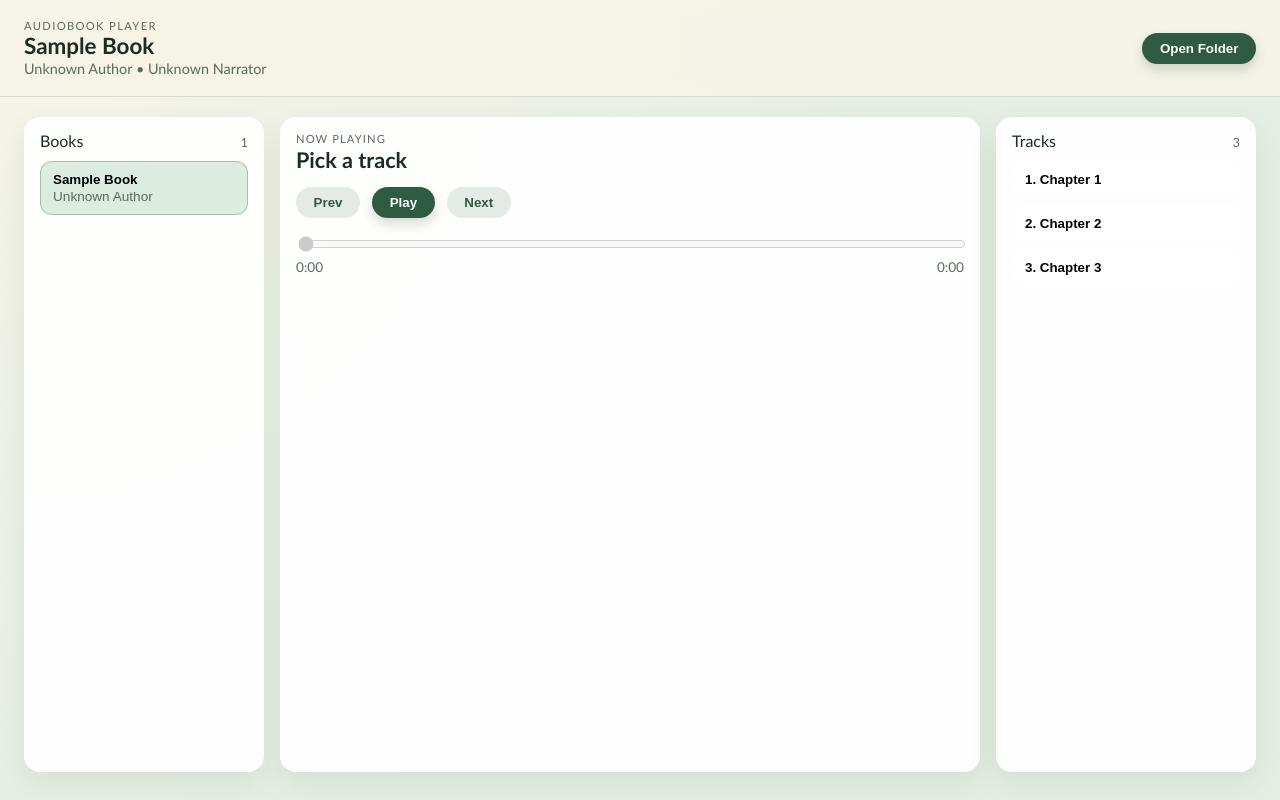
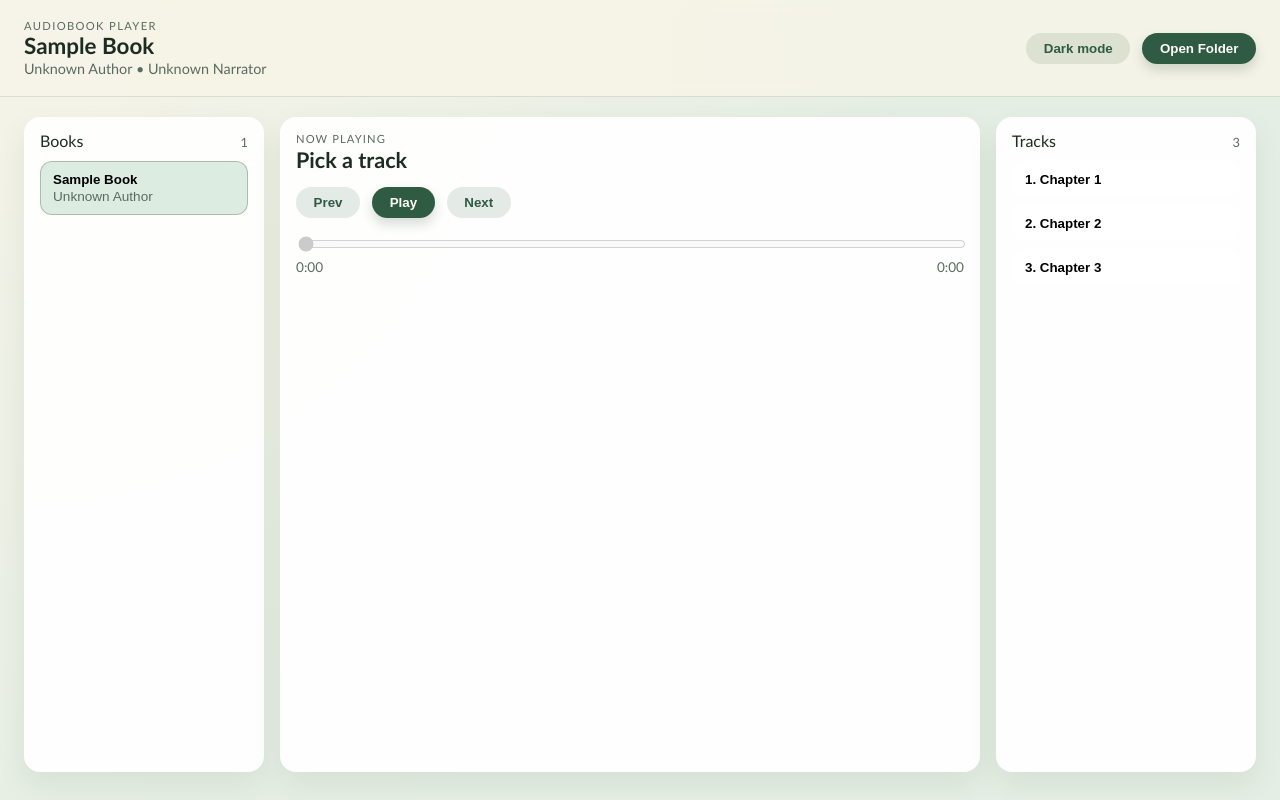
Before and after one commit to tukaram40k/audiobook-player, a React (Vite) app: page / in a window 1280 px wide. Built offline with nearby package versions, Linux system fonts and the light colour scheme.

Commit message:
add theme toggle

```diff
--- a/src/App.tsx
+++ b/src/App.tsx
@@ -1,3 +1,4 @@
+import { useEffect, useState } from 'react'
 import BookSidebar from './components/BookSidebar'
 import PlayerView from './components/PlayerView'
 import TopBar from './components/TopBar'
@@ -6,11 +7,27 @@ import { LibraryProvider } from './state/LibraryProvider'
 import { PlayerProvider } from './state/PlayerProvider'
 
 const App = () => {
+  const [theme, setTheme] = useState<'light' | 'dark'>(() => {
+    if (typeof window === 'undefined') {
+      return 'light'
+    }
+
+    return window.matchMedia('(prefers-color-scheme: dark)').matches ? 'dark' : 'light'
+  })
+
+  useEffect(() => {
+    document.documentElement.dataset.theme = theme
+  }, [theme])
+
+  const toggleTheme = () => {
+    setTheme((prev) => (prev === 'dark' ? 'light' : 'dark'))
+  }
+
   return (
     <LibraryProvider>
       <PlayerProvider>
         <div className="app-shell">
-          <TopBar />
+          <TopBar theme={theme} onToggleTheme={toggleTheme} />
           <div className="app-body">
             <BookSidebar />
             <PlayerView />
--- a/src/components/TopBar.tsx
+++ b/src/components/TopBar.tsx
@@ -1,10 +1,16 @@
 import { useLibrary } from '../state/useLibrary'
 
-const TopBar = () => {
+type TopBarProps = {
+  theme: 'light' | 'dark'
+  onToggleTheme: () => void
+}
+
+const TopBar = ({ theme, onToggleTheme }: TopBarProps) => {
   const { currentBook, isLoading, openFolder } = useLibrary()
   const subtitle = currentBook
     ? `${currentBook.author ?? 'Unknown author'}${currentBook.narrator ? ` • ${currentBook.narrator}` : ''}`
     : 'Select a book to begin'
+  const themeLabel = theme === 'dark' ? 'Light mode' : 'Dark mode'
 
   return (
     <header className="app-topbar">
@@ -14,6 +20,14 @@ const TopBar = () => {
         <span className="app-subtitle">{subtitle}</span>
       </div>
       <div className="app-actions">
+        <button
+          className="button button--ghost"
+          type="button"
+          onClick={onToggleTheme}
+          aria-pressed={theme === 'dark'}
+        >
+          {themeLabel}
+        </button>
         <button className="button" type="button" onClick={() => void openFolder()} disabled={isLoading}>
           {isLoading ? 'Loading...' : 'Open Folder'}
         </button>
```
